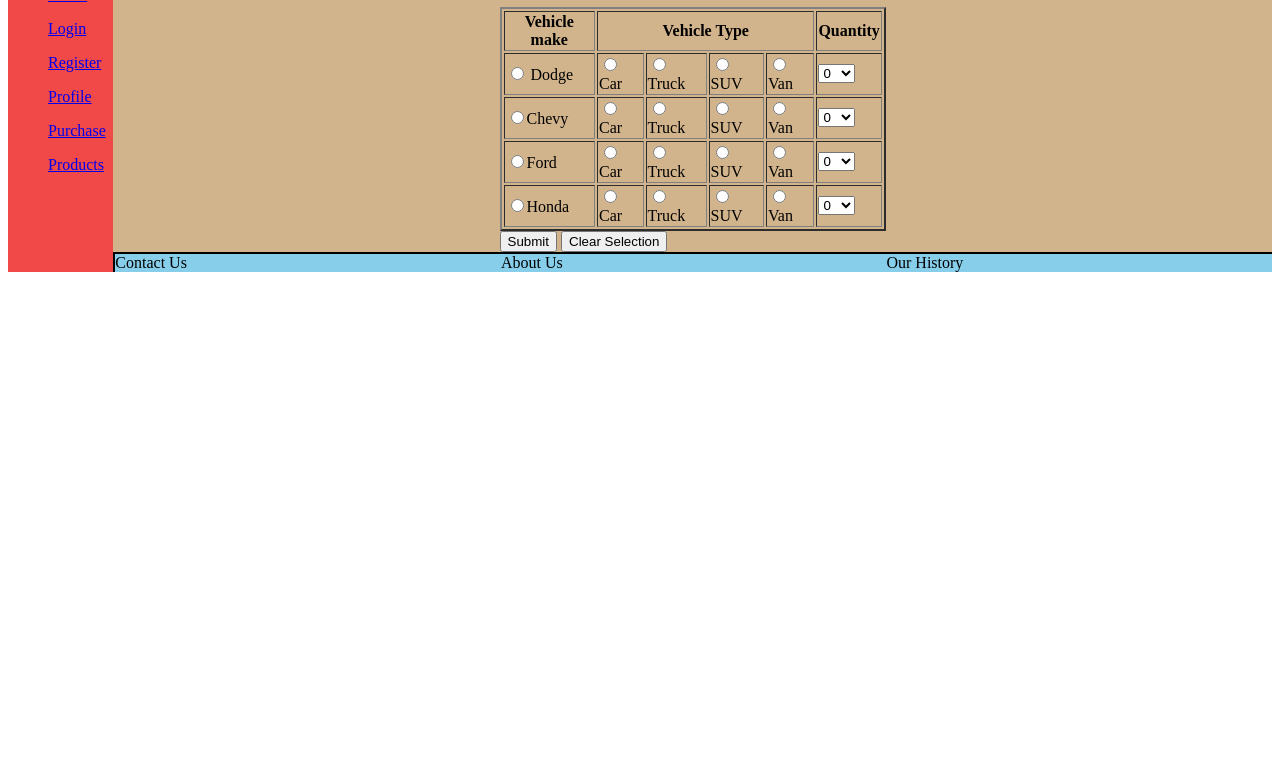
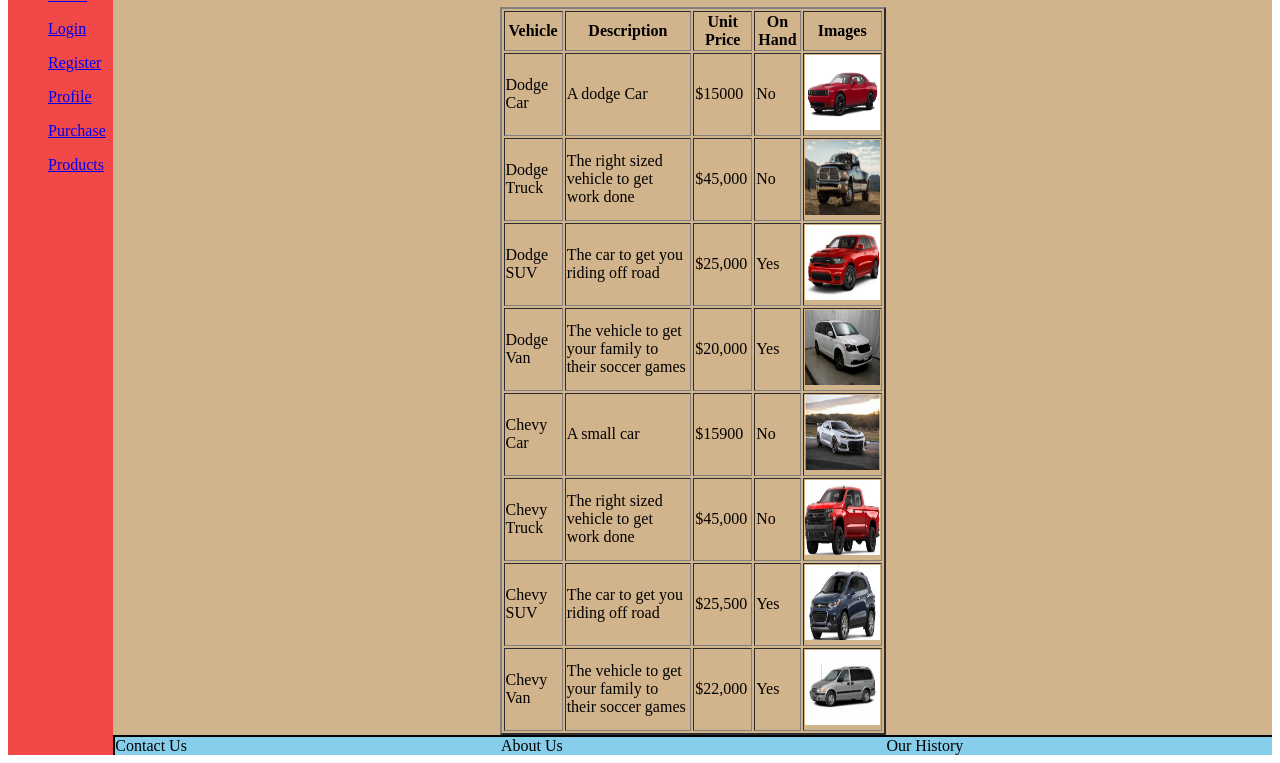
Before and after one commit to sjcalabrese/first-html-project, a plain HTML site: page Assignment1/products.html in a window 1280 px wide. Shown: the part 81-844 px from the top of the page. Before the commit the page ends 800 px from the top, so only its background shows below. Drawn offline with Linux system fonts and the light colour scheme.

Commit message:
Finishing up site

```diff
--- a/Assignment1/products.html
+++ b/Assignment1/products.html
@@ -12,7 +12,7 @@
     <div class="container">
 
         <div class="header">
-            <h1>Select a vehicle</h1>
+            <h1>View Our Products</h1>
         </div>
 
         <div class="menu">
@@ -28,94 +28,70 @@
         <div class="content" id="products">
             <div></div>
             <div>
-                <form action="purchase_page.html">
+
                 <table border="2">
-                        <th>Vehicle make</th>
-                        <th colspan="4">Vehicle Type</th>
-                        <th>Quantity</th>
+                    <th>Vehicle</th>
+                    <th>Description</th>
+                    <th>Unit Price</th>
+                    <th>On Hand</th>
+                    <th>Images</th>
                     <tr>
-                            <td><input type="radio" name="brand" value="dodge"> Dodge</td>
-                            <td><input type="radio" name="type" value="car">Car</td>
-                            <td><input type="radio" name="type" value="truck">Truck</td>
-                            <td><input type="radio" name="type" value="suv">SUV</td>
-                            <td><input type="radio" name="type" value="van">Van</td>
-                            <td><select>
-                                <option>0</option>
-                                <option>1</option>
-                                <option>2</option>
-                                <option>3</option>
-                                <option>4</option>
-                                <option>5</option>
-                                <option>6</option>
-                                <option>7</option>
-                                <option>8</option>
-                                <option>9</option>
-                                <option>10</option>
-                            </select></td>
+                        <td>Dodge Car</td>
+                        <td>A dodge Car</td>
+                        <td>$15000</td>
+                        <td>No</td>
+                        <td><img src="images/dodge_car.jpg" width="75px" height="75px"/></td>
                     </tr>
                     <tr>
-                            <td><input type="radio" name="brand" value="chevy">Chevy</td>
-                            <td><input type="radio" name="type" value="car">Car</td>
-                            <td><input type="radio" name="type" value="truck">Truck</td>
-                            <td><input type="radio" name="type" value="suv">SUV</td>
-                            <td><input type="radio" name="type" value="van">Van</td>
-                            <td><select>
-                                <option>0</option>
-                                <option>1</option>
-                                <option>2</option>
-                                <option>3</option>
-                                <option>4</option>
-                                <option>5</option>
-                                <option>6</option>
-                                <option>7</option>
-                                <option>8</option>
-                                <option>9</option>
-                                <option>10</option>
-                            </select></td>
+                        <td>Dodge Truck</td>
+                        <td>The right sized vehicle to get work done</td>
+                        <td>$45,000</td>
+                        <td>No</td>
+                        <td><img src="images/dodge_truck.jpg" width="75px" height="75px"/></td>
                     </tr>
                     <tr>
-                            <td><input type="radio" name="brand" value="Ford">Ford</td>
-                            <td><input type="radio" name="type" value="car">Car</td>
-                            <td><input type="radio" name="type" value="truck">Truck</td>
-                            <td><input type="radio" name="type" value="suv">SUV</td>
-                            <td><input type="radio" name="type" value="van">Van</td>
-                            <td><select>
-                                <option>0</option>
-                                <option>1</option>
-                                <option>2</option>
-                                <option>3</option>
-                                <option>4</option>
-                                <option>5</option>
-                                <option>6</option>
-                                <option>7</option>
-                                <option>8</option>
-                                <option>9</option>
-                                <option>10</option>
-                            </select></td>
+                        <td>Dodge SUV</td>
+                        <td>The car to get you riding off road</td>
+                        <td>$25,000</td>
+                        <td>Yes</td>
+                        <td><img src="images/dodge_suv.jpg" width="75px" height="75px"/></td>
                     </tr>
                     <tr>
-                            <td><input type="radio" name="brand" value="Honda">Honda</td>
-                            <td><input type="radio" name="type" value="car">Car</td>
-                            <td><input type="radio" name="type" value="truck">Truck</td>
-                            <td><input type="radio" name="type" value="suv">SUV</td>
-                            <td><input type="radio" name="type" value="van">Van</td>
-                            <td><select>
-                                <option>0</option>
-                                <option>1</option>
-                                <option>2</option>
-                                <option>3</option>
-                                <option>4</option>
-                                <option>5</option>
-                                <option>6</option>
-                                <option>7</option>
-                                <option>8</option>
-                                <option>9</option>
-                                <option>10</option>
-                            </select></td>
+                        <td>Dodge Van</td>
+                        <td>The vehicle to get your family to their soccer games</td>
+                        <td>$20,000</td>
+                        <td>Yes</td>
+                        <td><img src="images/dodge_van.jpg" width="75px" height="75px"/></td>
+                    </tr>
+                    <tr>
+                        <td>Chevy Car</td>
+                        <td>A small car</td>
+                        <td>$15900</td>
+                        <td>No</td>
+                        <td><img src="images/chevy_car.jpg" width="75px" height="75px"/></td>
+                    </tr>
+                    <tr>
+                        <td>Chevy Truck</td>
+                        <td>The right sized vehicle to get work done</td>
+                        <td>$45,000</td>
+                        <td>No</td>
+                        <td><img src="images/chevy_truck.jpg" width="75px" height="75px"/></td>
+                    </tr>
+                    <tr>
+                        <td>Chevy SUV</td>
+                        <td>The car to get you riding off road</td>
+                        <td>$25,500</td>
+                        <td>Yes</td>
+                        <td><img src="images/chevy_suv.jpg" width="75px" height="75px"/></td>
+                    </tr>
+                   <tr>
+                        <td>Chevy Van</td>
+                        <td>The vehicle to get your family to their soccer games</td>
+                        <td>$22,000</td>
+                        <td>Yes</td>
+                        <td><img src="images/chevy_van.jpg" width="75px" height="75px"/></td>
+                    </tr>
                 </table>
-                    <button type="submit">Submit</button>
-                    <button type="reset">Clear Selection</button>
-                </form>
             </div>
             <div></div>
         </div>
```
Also changed, not shown: Assignment1/confirmation.html (added, +37 -0 lines), Assignment1/purchase_page.html (+92 -0 lines), Assignment1/images/chevy_car.jpg (added), Assignment1/images/chevy_suv.jpg (added), Assignment1/images/chevy_truck.jpg (added), Assignment1/images/chevy_van.jpg (added), Assignment1/images/dodge_suv.jpg (added), Assignment1/images/dodge_truck.jpg (added), Assignment1/images/dodge_van.jpg (added). Lines whose indentation alone changed are shown as unchanged.
